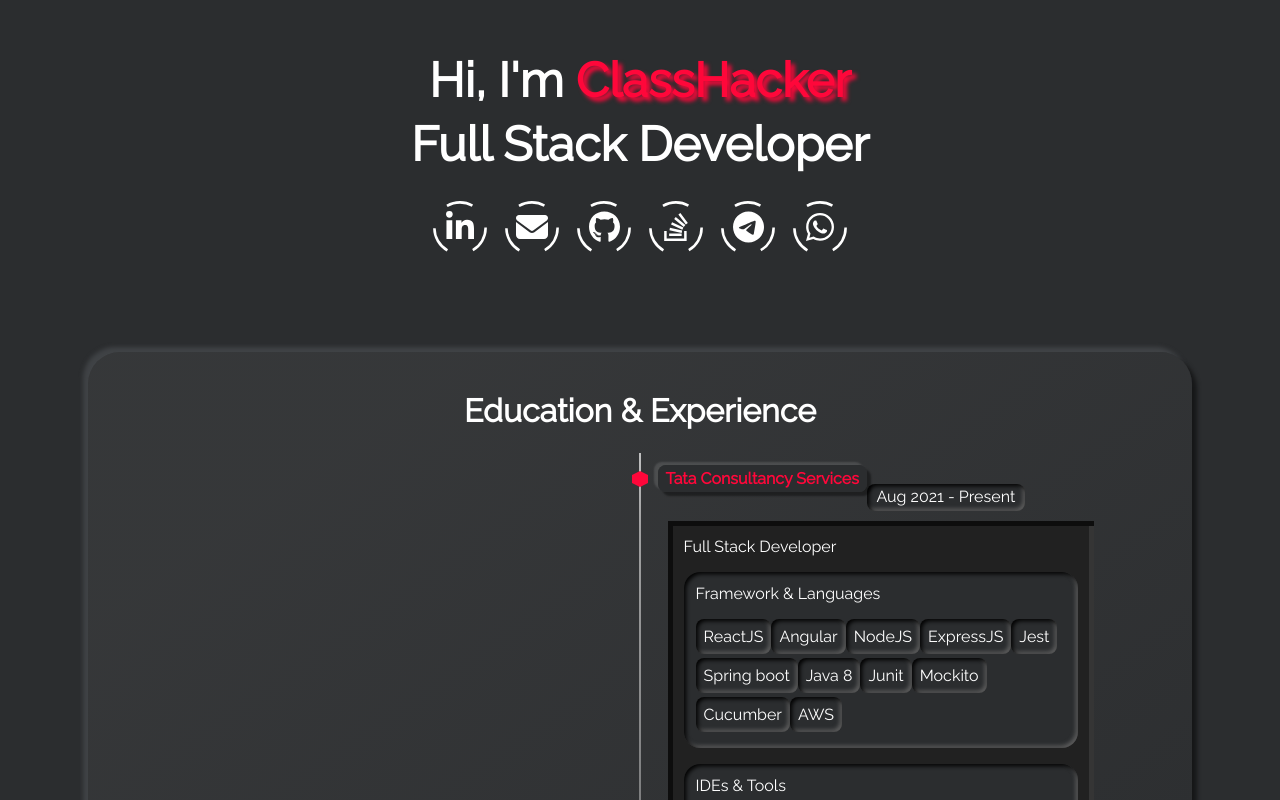
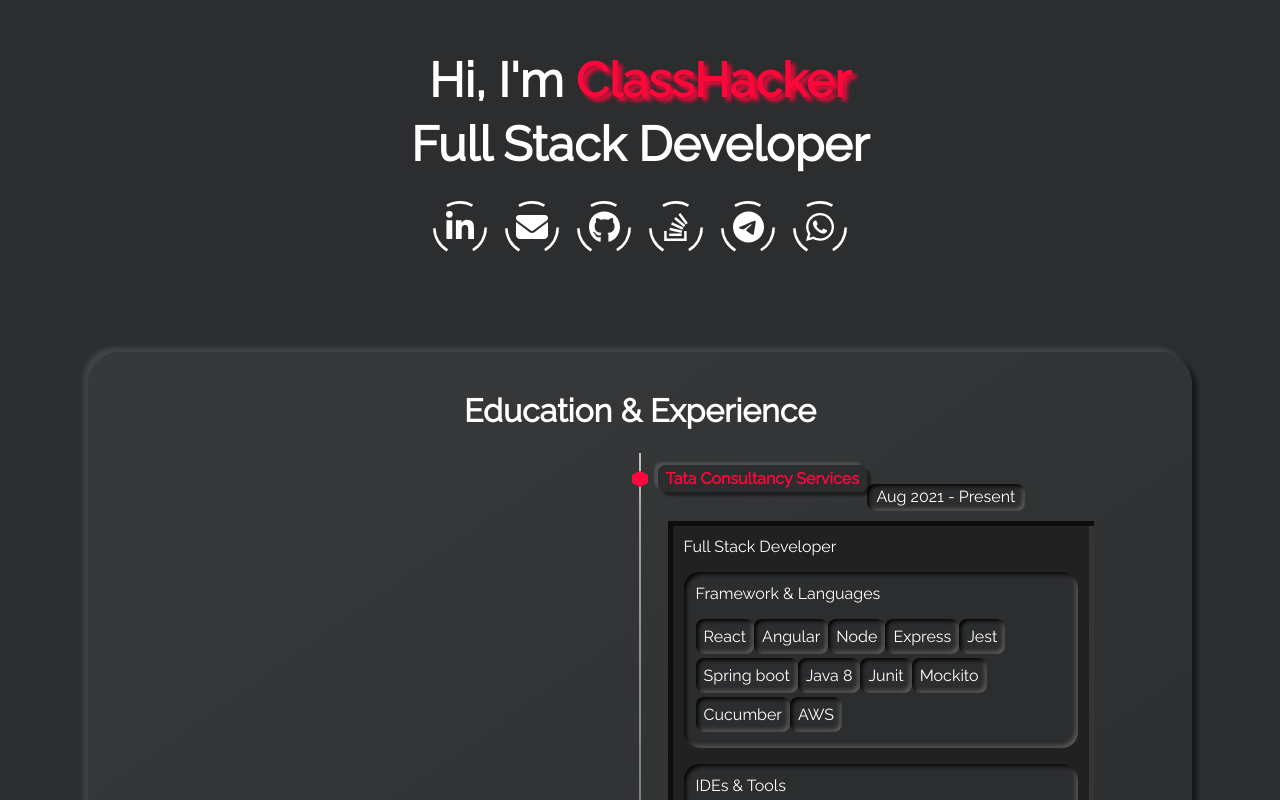
Before and after one commit to ClassHacker/classhacker.github.io, a React (Create React App) app: page / in a window 1280 px wide. Shown: the top 800 px of the page. Built offline with nearby package versions, Linux system fonts and the light colour scheme; what react-animations would draw is missing.

Commit message:
Update Experience.js

```diff
--- a/src/component/Experience.js
+++ b/src/component/Experience.js
@@ -22,10 +22,10 @@
                   <div className="desc neumorphism-card" data-aos="zoom-in-left">
                     Framework & Languages
                       <div className="tag-wrapper">
-                          <span className="tag neumorphism-card">ReactJS</span>
+                          <span className="tag neumorphism-card">React</span>
                           <span className="tag neumorphism-card">Angular</span>
-                          <span className="tag neumorphism-card">NodeJS</span>
-                          <span className="tag neumorphism-card">ExpressJS</span>
+                          <span className="tag neumorphism-card">Node</span>
+                          <span className="tag neumorphism-card">Express</span>
                           <span className="tag neumorphism-card">Jest</span>
                           <span className="tag neumorphism-card">Spring boot</span>
                           <span className="tag neumorphism-card">Java 8</span>
```
